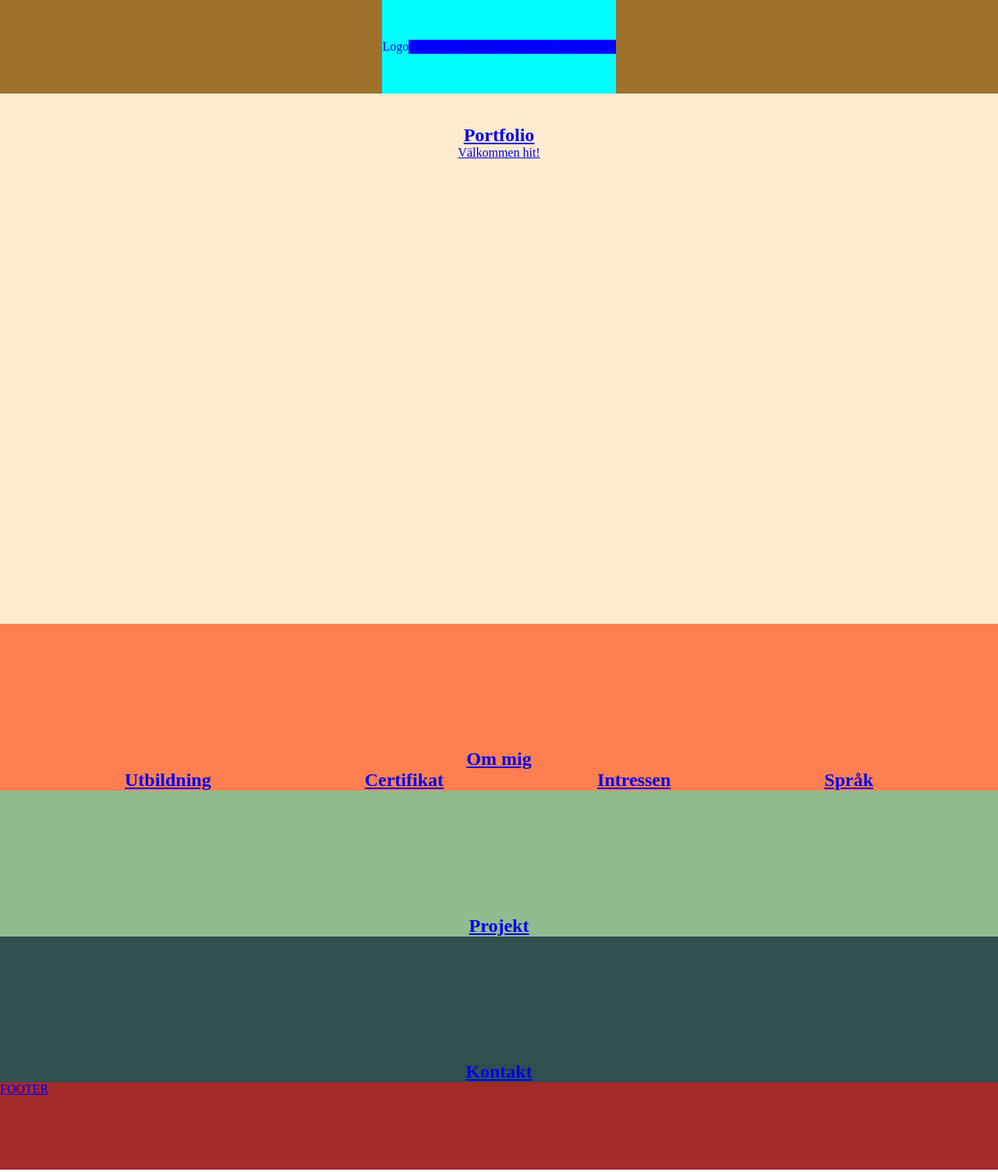
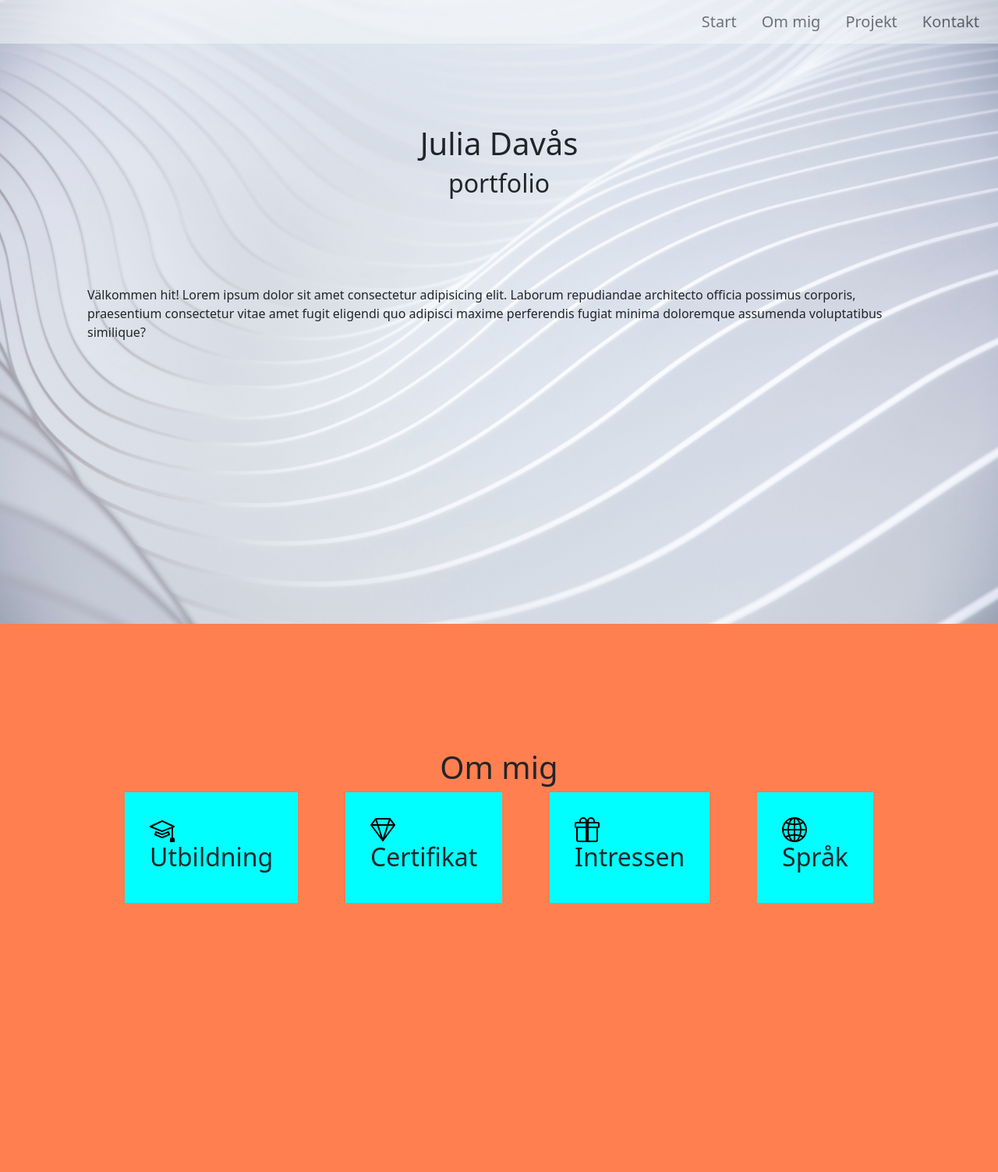
Before and after one commit to julia-davas-nti-johanneberg/juliaportfolio, a plain HTML site: page index.html in a window 1280 px wide. Shown: the top 1503 px of the page at 78% size. Drawn offline with nearby package versions, Linux system fonts and the light colour scheme.

Commit message:
lwktion vecka 16

```diff
--- a/index.html
+++ b/index.html
@@ -6,40 +6,60 @@
     <meta name="viewport" content="width=device-width, initial-scale=1.0">
     <title>Portfolio</title>
     <link rel="stylesheet" href="style.css">
+    <link href="https://cdn.jsdelivr.net/npm/bootstrap@5.3.0-alpha3/dist/css/bootstrap.min.css" rel="stylesheet" integrity="sha384-KK94CHFLLe+nY2dmCWGMq91rCGa5gtU4mk92HdvYe+M/SXH301p5ILy+dN9+nJOZ" crossorigin="anonymous">
 </head>
 <body>
 
 
     <header>
 
-        <div class="topnav">
-            <a href="#home" class="active">Logo</a>
-            <div id="myLinks">
-                <a href="#start">START</a>
-                <a href="#ommig">OM MIG</a>
-                <a href="#projekt">PROJEKT</a>
-                <a href="#kontakt">KONTAKT</a>
+        <nav class="navbar navbar-expand-lg bg-body-tertiary fixed-top">
+            <div class="container-fluid">
+              <button class="navbar-toggler" type="button" data-bs-toggle="collapse" data-bs-target="#navbarNavAltMarkup" aria-controls="navbarNavAltMarkup" aria-expanded="false" aria-label="Toggle navigation">
+                <span class="navbar-toggler-icon"></span>
+              </button>
             </div>
-            <a href="javascript:void(0);" class="icon" onclick="myFunction()">
-                <i class="fa fa-bars"></i>
-        </div>
+              <div class="collapse navbar-collapse" id="navbarNavAltMarkup">
+
+                <div class="navbar-nav">
+                  <a class="nav-link navbar-brand" href="#start">Start</a>
+                  <a class="nav-link navbar-brand" href="#ommig">Om mig</a>
+                  <a class="nav-link navbar-brand" href="#projekt">Projekt</a>
+                  <a class="nav-link navbar-brand" href="#kontakt">Kontakt</a>
+                </div>
+              </div>
+          </nav>
 
     </header>
+
 
     <main>
 
         <section id = "start">
-            <h1>Portfolio</h1>
-            <p id = "välkommen">Välkommen hit!</p>
+            <h1>Julia Davås</h1>
+            <h2>portfolio</h2>
+            <p id = "välkommen">Välkommen hit! Lorem ipsum dolor sit amet consectetur adipisicing elit. Laborum repudiandae architecto officia possimus corporis, praesentium consectetur vitae amet fugit eligendi quo adipisci maxime perferendis fugiat minima doloremque assumenda voluptatibus similique?</p>
         </section>
 
         <section id = "ommig">
             <h1>Om mig</h1>
             <article>
-                <h2>Utbildning</h2>
-                <h2>Certifikat</h2>
-                <h2>Intressen</h2>
-                <h2>Språk</h2>
+                <div class="article-utbildning">
+                    <img class="ommig-icon" src="/img/mortarboard.svg">
+                    <h2 class="ommig-rubrik">Utbildning</h2>
+                </div>
+                <div class="article-utbildning">
+                    <img class="ommig-icon" src="/img/gem.svg">
+                    <h2 class="ommig-rubrik"> Certifikat</h2>
+                </div>
+                <div class="article-utbildning">
+                    <img class="ommig-icon" src="/img/gift.svg">
+                    <h2 class="ommig-rubrik">Intressen</h2>
+                </div>
+                <div class="article-utbildning">
+                    <img class="ommig-icon" src="/img/globe2.svg">
+                    <h2 class="ommig-rubrik">Språk</h2>
+                </div>
             </article>
         </section>
 
@@ -55,6 +75,6 @@
 
     <footer>FOOTER</footer>
 
-
+    <script src="https://cdn.jsdelivr.net/npm/bootstrap@5.3.0-alpha3/dist/js/bootstrap.bundle.min.js" integrity="sha384-ENjdO4Dr2bkBIFxQpeoTz1HIcje39Wm4jDKdf19U8gI4ddQ3GYNS7NTKfAdVQSZe" crossorigin="anonymous"></script>
 </body>
 </html>
--- a/style.css
+++ b/style.css
@@ -29,9 +29,7 @@
 
 
 
-
-
-
+/*
 header {
 
     display: flex;
@@ -41,8 +39,8 @@ header {
     height: 15vh;
     background-color: rgb(158, 113, 45);
 }
-
-.topnav {
+*/
+/* .topnav {
     background-color: aqua;
     display: flex;
     align-items: center;
@@ -54,7 +52,7 @@ header {
 
 .topnav a {
     text-decoration: none;
-}
+} */
 
 
 
@@ -63,17 +61,9 @@ header {
 
 
 
-
-
-
-
-
-
-
-
-
-
-
+.navbar {
+    opacity: 50%;
+}
 
 main {
     background-color: blueviolet;
@@ -82,12 +72,23 @@ main {
 #start {
     background-color: blanchedalmond;
     height: 100vh;
+    background-image: url(/img/jean-philippe-delberghe-75xPHEQBmvA-unsplash\ \(2\).jpg);
+    background-size: cover;
 }
 
 h1 {
     display: flex;
     justify-content: center;
     padding-top: 10rem;
+}
+
+h2 {
+    display: flex;
+    justify-content: center;
+}
+
+#start p {
+    margin: 7rem;
 }
 
 #välkommen {
@@ -102,6 +103,17 @@ footer {
 
 #ommig {
     background-color: coral;
+    height: 100vh;
+}
+
+.ommig-icon {
+    width: 2rem;
+}
+
+.article-utbildning {
+
+    background-color: aqua;
+    padding: 2rem;
 }
 
 article {
```
Also changed, not shown: img/emoji-smile.svg (added), img/gem.svg (added), img/gift.svg (added), img/globe2.svg (added), img/jean-philippe-delberghe-75xPHEQBmvA-unsplash (2).jpg (added), img/mortarboard.svg (added), 3 other files.
